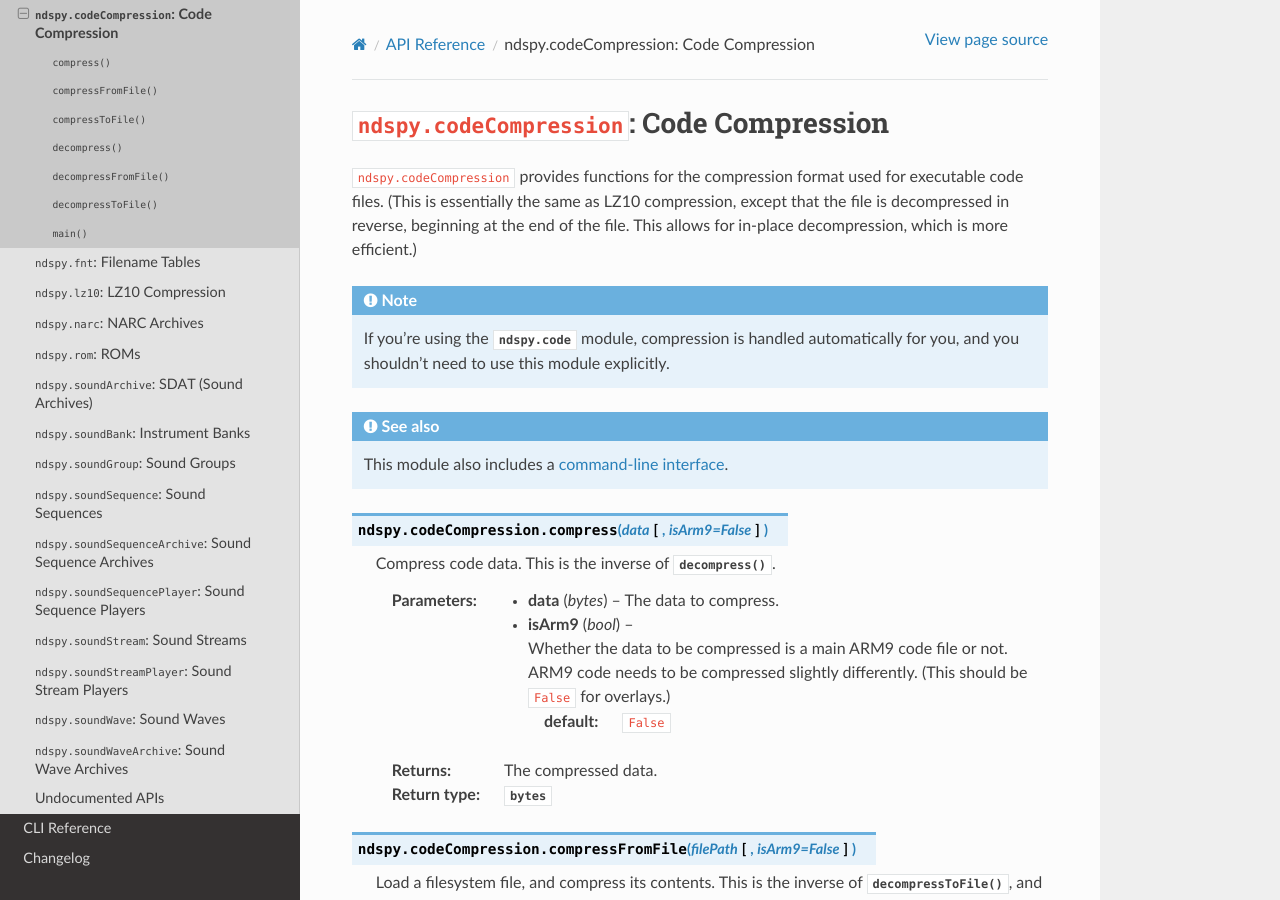
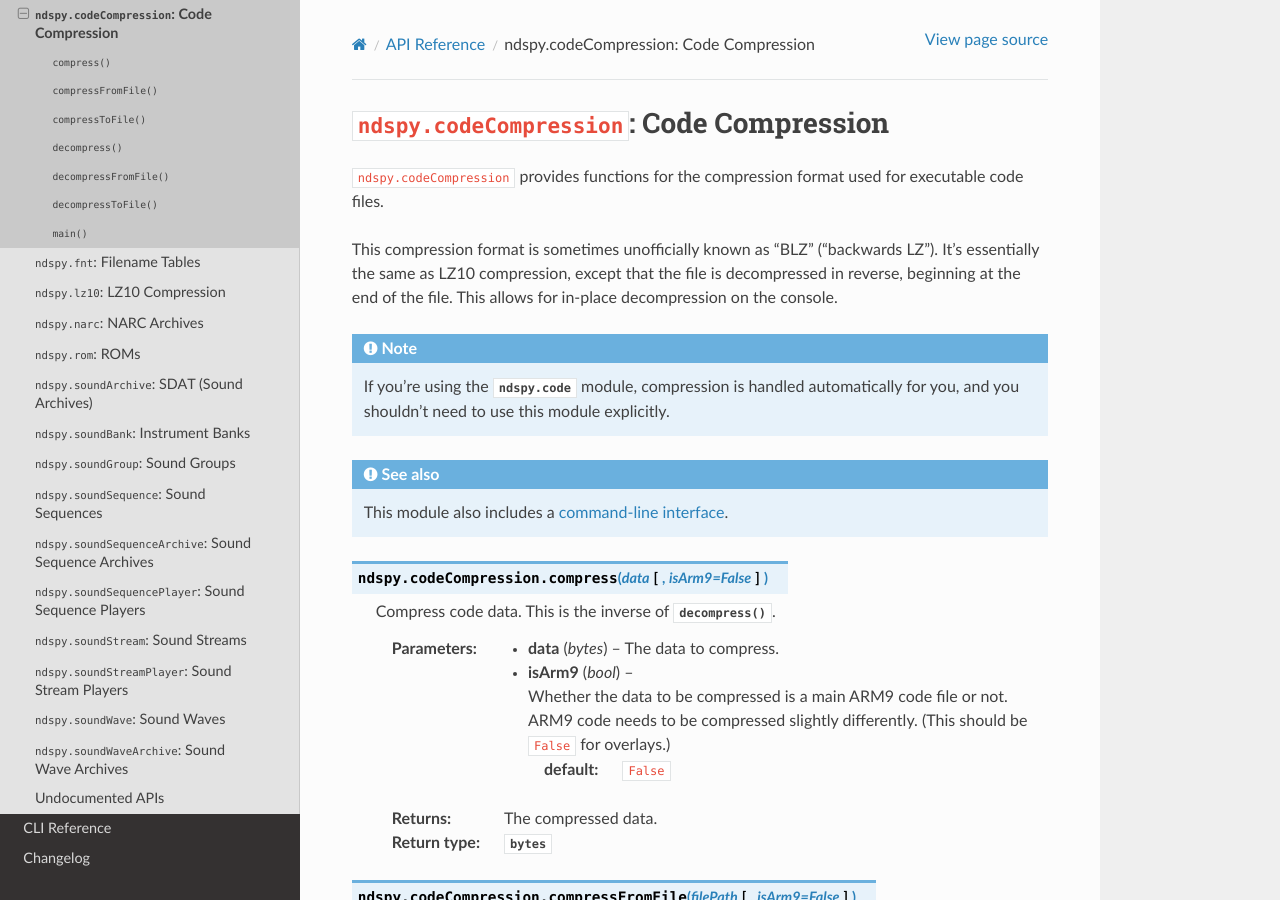
Before and after one commit to RoadrunnerWMC/ndspy, a Sphinx documentation site: the page built from docs/source/api/codeCompression.rst, in a window 1280 px wide and 900 px high. Built offline with Sphinx 7.4.7 and the Read the Docs theme 2.0.0, drawn with Linux system fonts in a browser that asks for light colours.

Commit message:
Minor documentation improvements
which have been sitting uncommitted on my hard drive since early 2020

```diff
--- a/docs/source/api/codeCompression.rst
+++ b/docs/source/api/codeCompression.rst
@@ -22,9 +22,12 @@
 .. py:module:: ndspy.codeCompression
 
 ``ndspy.codeCompression`` provides functions for the compression format used
-for executable code files. (This is essentially the same as LZ10 compression,
-except that the file is decompressed in reverse, beginning at the end of the
-file. This allows for in-place decompression, which is more efficient.)
+for executable code files.
+
+This compression format is sometimes unofficially known as "BLZ" ("backwards
+LZ"). It's essentially the same as LZ10 compression, except that the file is
+decompressed in reverse, beginning at the end of the file. This allows for
+in-place decompression on the console.
 
 .. note::
     If you're using the :py:mod:`ndspy.code` module, compression is handled
```
Also changed, not shown: docs/source/api/bmg.rst (+4 -4 lines).
